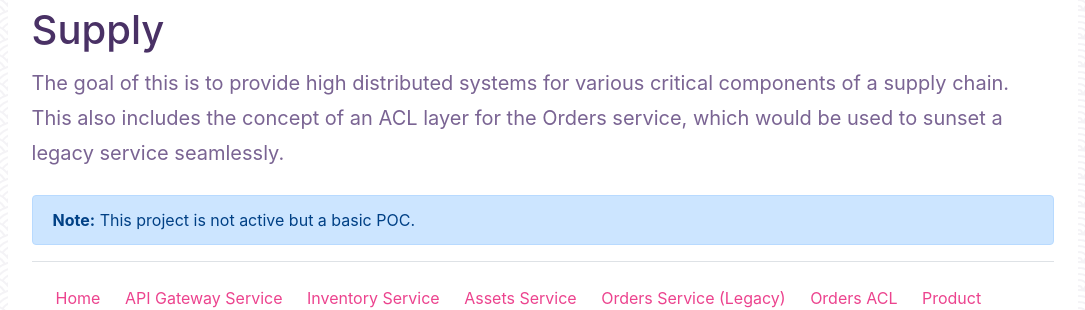
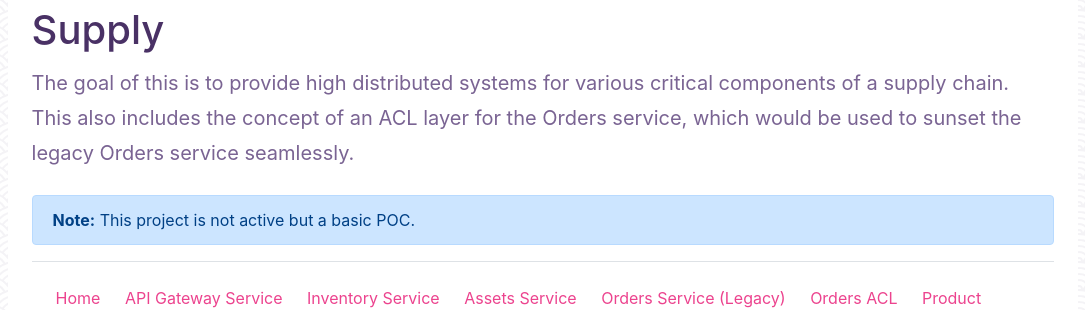
Before and after one commit to jaketoolson/jaketoolson.github.io, a Jekyll site: the page built from projects/supply.html, in a window 1280 px wide. Shown: the part 565-875 px from the top of the page, without its empty margins (97-1182 px from the left). Built offline with Jekyll 4.4.1, drawn with Linux system fonts in a browser that asks for light colours; nearby versions of some CDN libraries.

Commit message:
Update projects.json

```diff
--- a/_data/projects.json
+++ b/_data/projects.json
@@ -4,7 +4,7 @@
     "title" : "Supply",
     "permalink" : "/projects/supply.html",
     "img_card_src" : "https://raw.githubusercontent.com/jaketoolson/jaketoolson.github.io/master/images/supply.jpg",
-    "desc" : "The goal of this is to provide high distributed systems for various critical components of a supply chain.  This also includes the concept of an ACL layer for the Orders service, which would be used to sunset a legacy service seamlessly.",
+    "desc" : "The goal of this is to provide high distributed systems for various critical components of a supply chain.  This also includes the concept of an ACL layer for the Orders service, which would be used to sunset the legacy Orders service seamlessly.",
     "note" :"This is a POC to lay a basic distrubted system of services, with an ACL in place",
     "github_link" : "https://gitlab.com/orion_co/oliver",
     "links" : [
```
